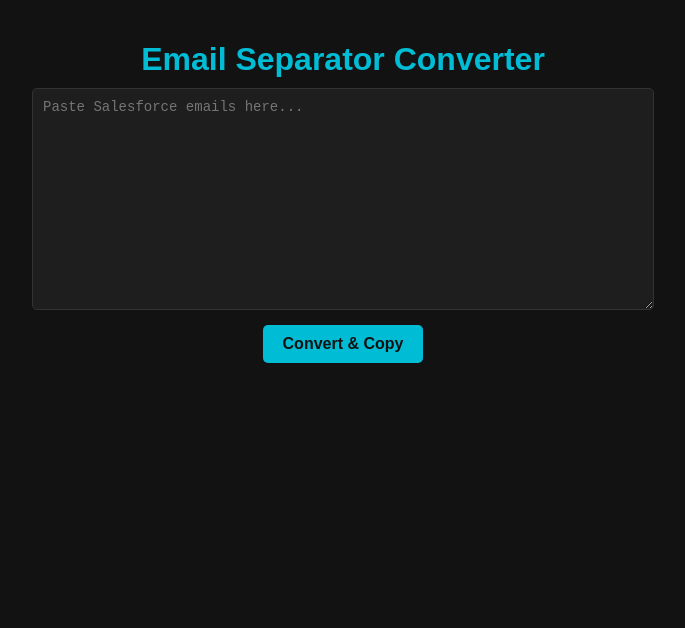
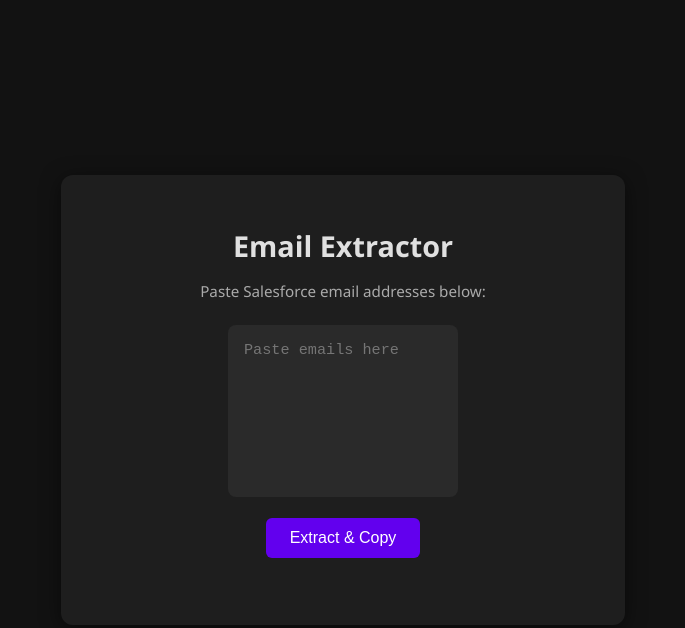
Before and after one commit to ChristianWWEX/VR----Email-Extracter-, a plain HTML site: page index.html in a window 1280 px wide. Shown: the whole page, without its empty margins (297-982 px from the left). Drawn offline with Linux system fonts and the light colour scheme.

Commit message:
Update index.html
Fixed UI again

```diff
--- a/index.html
+++ b/index.html
@@ -3,110 +3,132 @@
 <head>
 <meta charset="UTF-8" />
 <meta name="viewport" content="width=device-width, initial-scale=1.0" />
-<title>Email Separator Converter</title>
+<title>Email Extractor</title>
 <style>
+   /* ===== Reset and Dark Theme ===== */
    body {
-     font-family: Arial, sans-serif;
+     margin: 0;
+     font-family: 'Segoe UI', Roboto, sans-serif;
      background-color: #121212;
-     color: #f1f1f1;
+     color: #e0e0e0;
      display: flex;
-     flex-direction: column;
+     justify-content: center;
      align-items: center;
-     justify-content: flex-start;
      height: 100vh;
-     margin: 0;
-     padding: 20px;
+   }
+   /* ===== Card Container ===== */
+   .container {
+     background-color: #1e1e1e;
+     padding: 2rem;
+     border-radius: 12px;
+     box-shadow: 0 4px 20px rgba(0, 0, 0, 0.5);
+     width: 90%;
+     max-width: 500px;
+     text-align: center;
    }
    h1 {
-     color: #00bcd4;
-     margin-bottom: 10px;
+     font-size: 1.8rem;
+     margin-bottom: 1rem;
+     font-weight: 600;
    }
+   p {
+     font-size: 0.95rem;
+     margin-bottom: 1.5rem;
+     color: #aaa;
+   }
+   /* ===== Textarea ===== */
    textarea {
-     width: 90%;
-     max-width: 600px;
-     height: 200px;
-     background-color: #1e1e1e;
-     color: #f1f1f1;
-     border: 1px solid #333;
-     border-radius: 5px;
-     padding: 10px;
-     font-size: 14px;
-     resize: vertical;
-     margin-bottom: 15px;
-   }
-   button {
-     background-color: #00bcd4;
-     color: #121212;
+     width: *0%;
+     height: 140px;
+     background-color: #2a2a2a;
+     color: #e0e0e0;
      border: none;
-     padding: 10px 20px;
-     font-size: 16px;
-     font-weight: bold;
-     cursor: pointer;
-     border-radius: 5px;
+     outline: none;
+     resize: none;
+     padding: 1rem;
+     font-size: 0.95rem;
+     border-radius: 8px;
+     margin-bottom: 1rem;
      transition: background-color 0.3s;
    }
+   textarea:focus {
+     background-color: #333;
+   }
+   /* ===== Button ===== */
+   button {
+     background-color: #6200ee;
+     color: white;
+     border: none;
+     padding: 0.7rem 1.5rem;
+     font-size: 1rem;
+     border-radius: 6px;
+     cursor: pointer;
+     transition: background-color 0.3s, transform 0.1s;
+   }
    button:hover {
-     background-color: #0097a7;
+     background-color: #7c28ff;
    }
+   button:active {
+     transform: scale(0.97);
+   }
+   /* ===== Status Message ===== */
    #status {
-     margin-top: 10px;
-     font-size: 14px;
+     margin-top: 1rem;
+     font-size: 0.9rem;
+     opacity: 0;
+     transition: opacity 0.3s ease-in-out;
+   }
+   #status.show {
+     opacity: 1;
      color: #4caf50;
    }
 </style>
 </head>
 <body>
-<h1>Email Separator Converter</h1>
-<textarea id="input" placeholder="Paste Salesforce emails here..."></textarea>
-<button onclick="extractEmails()">Convert & Copy</button>
-<div id="status"></div>
+<div class="container">
+<h1>Email Extractor</h1>
+<p>Paste Salesforce email addresses below:</p>
+<textarea id="input" placeholder='Paste emails here'></textarea>
+<br />
+<button onclick="extractEmails()">Extract & Copy</button>
+<div id="status">Copied to clipboard!</div>
+</div>
 <script>
    function extractEmails() {
      const input = document.getElementById('input').value;
-     // === BLACKLIST: Add emails here (case-insensitive) ===
+     // === BLACKLIST: Add emails here to exclude ===
      const blacklist = [
-       'routing@wwex.com'
-       // Add more here...
+       'routing@wwex.com',
+       // Add more like 'spam@example.com', 'noreply@company.com'
      ];
-     // Extract emails (case-insensitive)
+     // Extract emails via regex (case-insensitive)
      const emails = input.match(/[a-zA-Z0-9._%+-]+@[a-zA-Z0-9.-]+\.[a-z]{2,}/gi);
      if (!emails || emails.length === 0) {
        showStatus('No emails found!', false);
        return;
      }
-     // Filter blacklist & make unique ignoring case
-     const filtered = emails.filter(email =>
-       !blacklist.includes(email.toLowerCase())
-     );
-     const unique = [];
-     const seen = new Set();
-     for (const email of filtered) {
-       const lower = email.toLowerCase();
-       if (!seen.has(lower)) {
-         seen.add(lower);
-         unique.push(email);
-       }
-     }
+     // Remove blacklisted emails and duplicates (case-insensitive)
+     const filtered = [...new Set(emails.filter(e => !blacklist.includes(e.toLowerCase())))];
      // Sort so @weex emails appear first
-     unique.sort((a, b) => {
-       const aWeex = a.toLowerCase().endsWith('@weex');
-       const bWeex = b.toLowerCase().endsWith('@weex');
-       return aWeex === bWeex ? 0 : aWeex ? -1 : 1;
+     filtered.sort((a, b) => {
+       const aIsWeex = a.toLowerCase().endsWith('@weex');
+       const bIsWeex = b.toLowerCase().endsWith('@weex');
+       return (aIsWeex === bIsWeex) ? a.localeCompare(b) : aIsWeex ? -1 : 1;
      });
-     // Final comma-separated list
-     const result = unique.join(', ');
-     // Replace textarea content with result
-     document.getElementById('input').value = result;
+     const cleaned = filtered.join(', ');
+     // Replace textarea with cleaned output
+     document.getElementById('input').value = cleaned;
      // Copy to clipboard
-     navigator.clipboard.writeText(result).then(() => {
+     navigator.clipboard.writeText(cleaned).then(() => {
        showStatus('Copied to clipboard!', true);
      });
    }
-   function showStatus(message, success = true) {
+   function showStatus(message, success) {
      const status = document.getElementById('status');
      status.textContent = message;
-     status.style.color = success ? '#4caf50' : '#f44336';
-     setTimeout(() => { status.textContent = ''; }, 3000);
+     status.style.color = success ? '#4caf50' : '#ff5252';
+     status.classList.add('show');
+     setTimeout(() => status.classList.remove('show'), 2000);
    }
 </script>
 </body>
```
